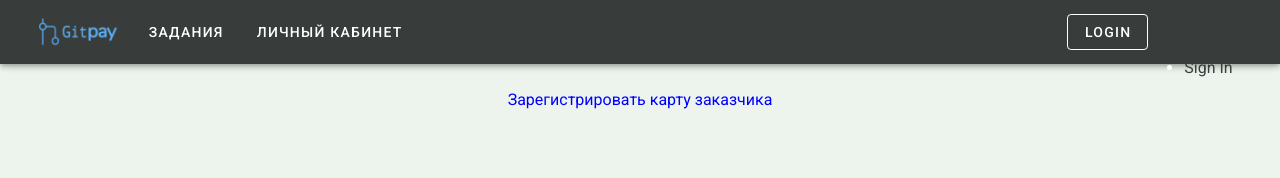
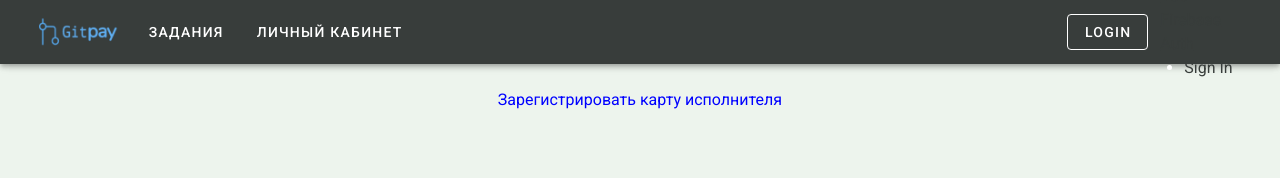
Before and after one commit to microbo-ru/git-pay, a Vue app in the folder client/: page /user in a window 1280 px wide. Shown: the top 178 px of the page. Built offline with nearby package versions, Linux system fonts and the light colour scheme; no server answers.

Commit message:
register customer

```diff
--- a/client/src/components/Payments.vue
+++ b/client/src/components/Payments.vue
@@ -1,10 +1,10 @@
 <template>
   <div style="width: 100%; text-align: center">
-    <form
-      id="testForm"
+    <!-- <form
+      id="payerForm"
       method="POST"
       action="https://api.dev.walletone.com/p2p/v2/payer"
-      @submit="handleForm"
+      @submit="handlePayerForm"
     >
       <input type="hidden" name="PhoneNumber" id="PhoneNumber" value="+79818925700" />
       <input type="hidden" name="PlatformPayerId" id="PlatformPayerId" value="microbo1" />
@@ -14,6 +14,22 @@
       <input type="hidden" name="Signature" id="Signature" value />
 
       <input type="submit" value="Зарегистрировать карту заказчика" style="color: blue;" />
+    </form> -->
+
+    <form
+      id="beneficiaryForm"
+      method="POST"
+      action="https://api.dev.walletone.com/p2p/v2/beneficiary"
+      @submit="handleBeneficiaryForm"
+    >
+      <input type="hidden" name="PhoneNumber" id="PhoneNumber" value="+79818925700" />
+      <input type="hidden" name="PlatformBeneficiaryId" id="PlatformBeneficiaryId" value="microbo2" />
+      <input type="hidden" name="PlatformId" id="PlatformId" value="microbo" />
+      <input type="hidden" name="ReturnUrl" id="ReturnUrl" value="http://microbo.ru/w1" />
+      <input type="hidden" name="Timestamp" id="Timestamp" />
+      <input type="hidden" name="Signature" id="Signature" value />
+
+      <input type="submit" value="Зарегистрировать карту исполнителя" style="color: blue;" />
     </form>
   </div>
 </template>
@@ -23,7 +39,7 @@ import moment from "moment";
 export default {
   name: "Payments",
   methods: {
-    handleForm() {
+    handlePayerForm() {
       const key = "TZvds4HWduo6unK9emOFzIuRHXMueUXUREk15tSDdJ2yY0x7TJuDUD";
 
       const date = moment()
@@ -47,6 +63,28 @@ export default {
         .update(iconv.encode(params + key, "UTF-8"))
         .digest("base64");
       document.getElementById("Signature").value = encodedKey;
+    },
+    handleBeneficiaryForm() {
+      const key = "TZvds4HWduo6unK9emOFzIuRHXMueUXUREk15tSDdJ2yY0x7TJuDUD";
+
+      const date = moment()
+        .utc()
+        .format("YYYY-MM-DDTHH:mm:ss");
+      document.getElementById("Timestamp").value = date;
+
+      const params =
+        document.getElementById("PhoneNumber").value +
+        document.getElementById("PlatformBeneficiaryId").value +
+        document.getElementById("PlatformId").value +
+        document.getElementById("ReturnUrl").value +
+        date;
+      const crypto = require("crypto");
+      const iconv = require("iconv-lite");
+      const encodedKey = crypto
+        .createHash("sha256")
+        .update(iconv.encode(params + key, "UTF-8"))
+        .digest("base64");
+      document.getElementById("Signature").value = encodedKey;
     }
   }
 };
```
Also changed, not shown: 1 other file (tests, documents, lock files or other folders).
